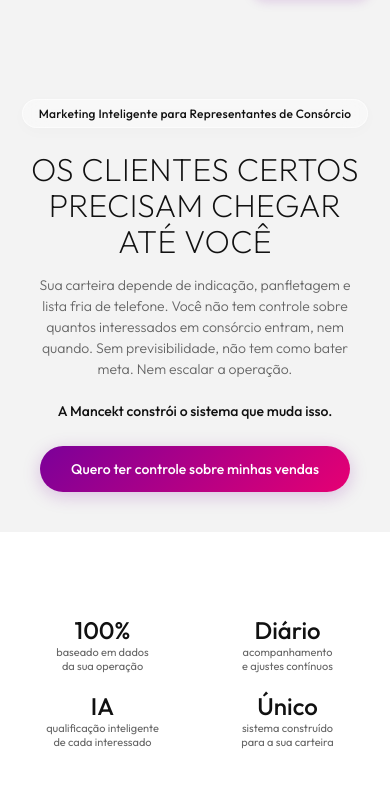
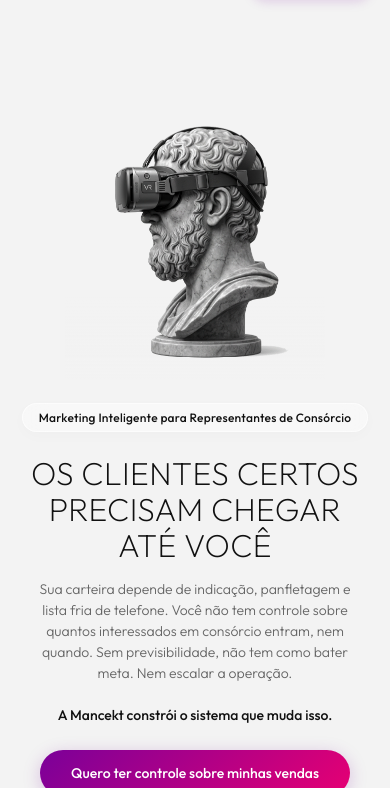
Before and after one commit to dennerbiersack1010/mancekt-hero, a website built with Vite: page index.html in a window 390 px wide. Shown: the part 56-844 px from the top of the page. Built offline with nearby package versions, Linux system fonts and the light colour scheme; a web font is replaced by a local one.

Commit message:
Adiciona a estatua no hero do mobile
Mostra a mesma imagem da estatua usada no desktop, centralizada no
topo do hero mobile (antes do titulo) para dar mais impacto visual,
em vez de deixar a secao so com texto.

```diff
--- a/style.css
+++ b/style.css
@@ -630,6 +630,7 @@ html, body {
   }
 
   .hero-content {
+    order: 2;
     align-items: center;
     padding-right: 0;
   }
@@ -662,11 +663,21 @@ html, body {
   }
 
   .hero-visual {
-    display: none !important;
+    order: 1;
+    display: flex;
+    justify-content: center;
+    align-items: center;
+    height: auto;
+    margin-bottom: 4px;
   }
 
   .image-wrapper {
-    display: none !important;
+    display: block;
+    width: 100%;
+    max-width: 260px;
+    height: 280px;
+    margin: 0 auto;
+    transform: none;
   }
 
   .diagonal-divider {
```
